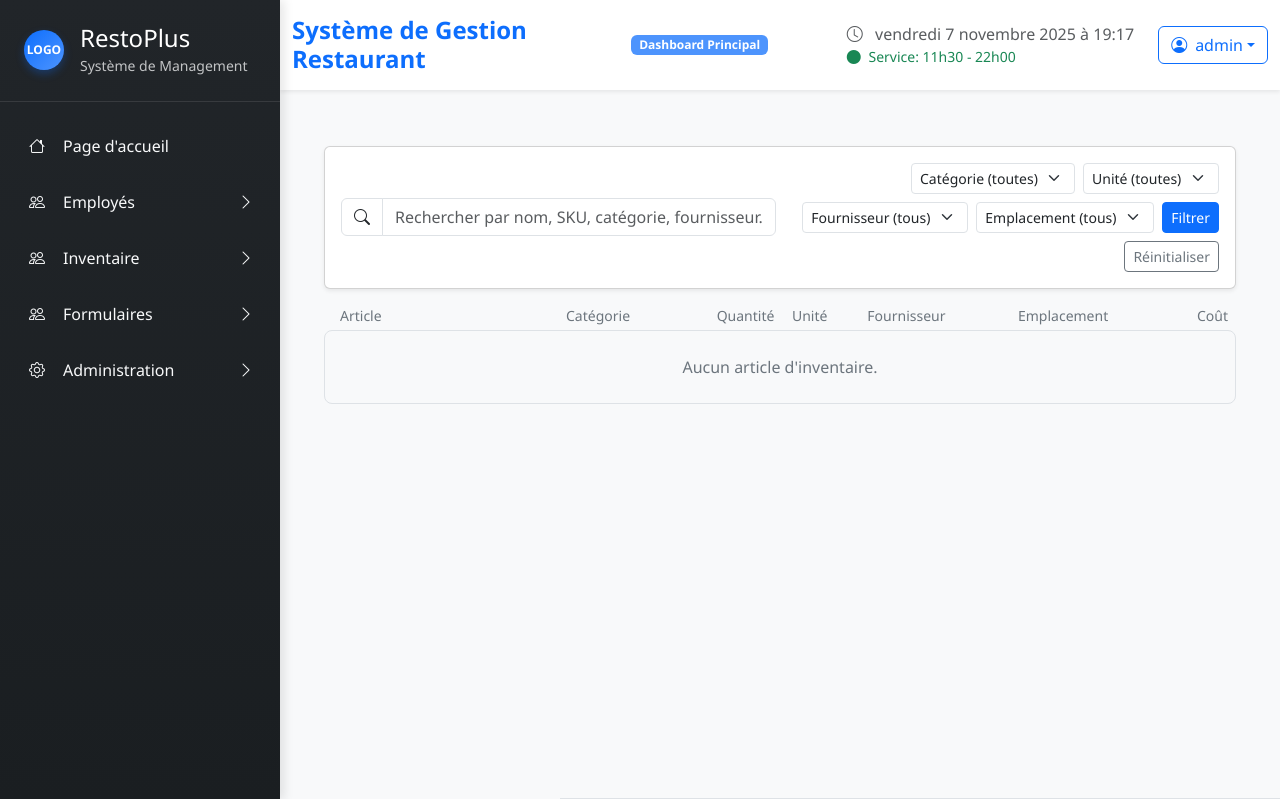
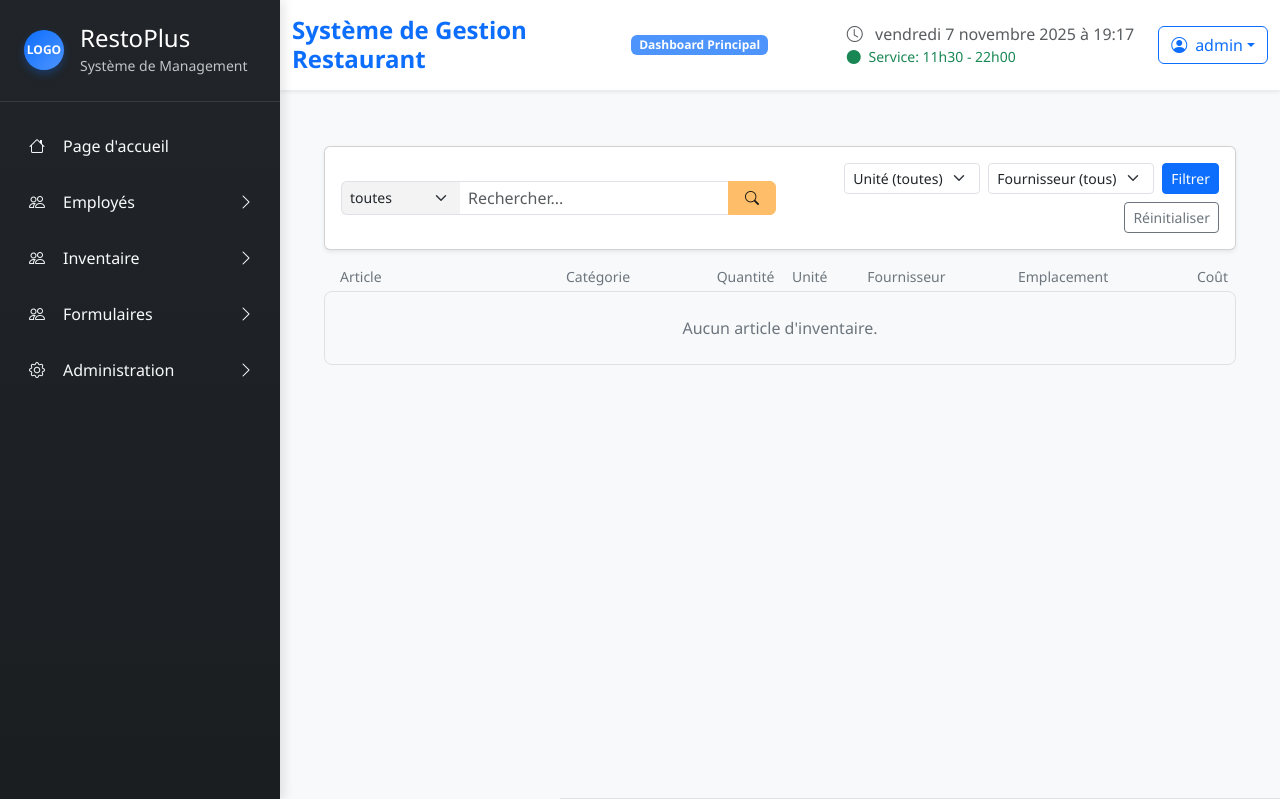
Before and after one commit to DylanNomaou/Approfondissement-Web, a Django app: page /inventory/ in a window 1280 px wide. Shown: the top 799 px of the page. Run offline with Django 5.2, Linux system fonts and the light colour scheme; a user stored in the database is signed in; data that the repository does not hold is empty.

Commit message:
ajustement de la barre de recherche pour le style et les filtres.

```diff
--- a/ApprofondissementWeb/restoplus/forms.py
+++ b/ApprofondissementWeb/restoplus/forms.py
@@ -556,21 +556,24 @@ class WorkShiftForm(forms.ModelForm):
 
 class InventoryFilterForm(forms.Form):
     """Formulaire de filtres pour l'inventaire (validation/clean centralisés)."""
+
+    category = forms.ChoiceField(
+        required=False,
+        label="",
+        choices=[("", "Toutes")],
+        widget=forms.Select(attrs={
+            "class": "form-select form-select-sm border-end-0 rounded-0 rounded-start",
+            "style": "max-width: 120px; background-color: #f3f3f3; font-size: 0.875rem;",
+        }),
+    )
+
     recherche = forms.CharField(
         required=False,
         label="",
         widget=forms.TextInput(attrs={
-            "class": "form-control",
-            "placeholder": "Rechercher par nom, SKU, catégorie, fournisseur...",
-        }),
-    )
-
-    category = forms.ChoiceField(
-        required=False,
-        label="",
-        choices=[("", "Catégorie (toutes)")],
-        widget=forms.Select(attrs={
-            "class": "form-select form-select-sm w-auto",
+            "class": "form-control form-control-sm border-start-0 border-end-0",
+            "placeholder": "Rechercher...",
+            "style": "box-shadow: none; font-size: 1rem;",
         }),
     )
 
@@ -608,7 +611,7 @@ class InventoryFilterForm(forms.Form):
         super().__init__(*args, **kwargs)
 
         # Catégories
-        category_choices = [("", "Catégorie (toutes)")]
+        category_choices = [("", "toutes")]
         for c in categories:
             category_choices.append((c, c))
         self.fields["category"].choices = category_choices
--- a/ApprofondissementWeb/restoplus/models.py
+++ b/ApprofondissementWeb/restoplus/models.py
@@ -140,7 +140,6 @@ class Inventory(models.Model):
 
     quantity = models.DecimalField(max_digits=10, decimal_places=2, default=0, verbose_name="Quantité")
     unit = models.CharField(max_length=10, choices=UNIT_CHOICES, default="pcs", verbose_name="Unité")
-    location = models.CharField(max_length=100, blank=True, verbose_name="Emplacement")
     supplier = models.CharField(max_length=200, blank=True, verbose_name="Fournisseur")
     cost_price = models.DecimalField(max_digits=10, decimal_places=2, default=0, verbose_name="Prix coûtant")
 
--- a/ApprofondissementWeb/restoplus/templates/restoplus/inventory_management.html
+++ b/ApprofondissementWeb/restoplus/templates/restoplus/inventory_management.html
@@ -21,17 +21,18 @@
         <div class="card-body">
             <div class="row g-2 align-items-center">
                 <div class="col-12 col-lg-6">
-                    <div class="input-group">
-                        <span class="input-group-text bg-white"><i class="bi bi-search"></i></span>
+                    <div class="input-group input-group-sm">
+                        {{ form.category }}
                         {{ form.recherche }}
+                        <button type="submit" class="btn rounded-end px-3" aria-label="Rechercher" style="background-color: #febd69; border-color: #febd69; color: #111;">
+                            <i class="bi bi-search"></i>
+                        </button>
                     </div>
                 </div>
                 <div class="col-12 col-lg-6">
                     <div class="d-flex gap-2 justify-content-lg-end flex-wrap">
-                        {{ form.category }}
                         {{ form.unit }}
                         {{ form.supplier }}
-                        {{ form.location }}
                         <button type="submit" class="btn btn-sm btn-primary">Filtrer</button>
                         <a href="{% url 'inventory_management' %}"
                             class="btn btn-sm btn-outline-secondary">Réinitialiser</a>
--- a/ApprofondissementWeb/restoplus/views.py
+++ b/ApprofondissementWeb/restoplus/views.py
@@ -319,15 +319,13 @@ def apply_inventory_filters(qs, data):
     category = data.get('category') or ''
     unit = data.get('unit') or ''
     supplier = data.get('supplier') or ''
-    location = data.get('location') or ''
 
     if q:
         qs = qs.filter(
             Q(name__icontains=q) |
             Q(sku__icontains=q) |
             Q(category__icontains=q) |
-            Q(supplier__icontains=q) |
-            Q(location__icontains=q)
+            Q(supplier__icontains=q)
         )
     if category:
         qs = qs.filter(category=category)
@@ -335,8 +333,6 @@ def apply_inventory_filters(qs, data):
         qs = qs.filter(unit=unit)
     if supplier:
         qs = qs.filter(supplier=supplier)
-    if location:
-        qs = qs.filter(location=location)
     return qs
 
 def get_inventory_filter_options():
@@ -349,15 +345,10 @@ def get_inventory_filter_options():
         Inventory.objects.exclude(supplier__isnull=True).exclude(supplier='')
         .values_list('supplier', flat=True).order_by('supplier').distinct()
     )
-    locations = list(
-        Inventory.objects.exclude(location__isnull=True).exclude(location='')
-        .values_list('location', flat=True).order_by('location').distinct()
-    )
     unit_choices = list(Inventory._meta.get_field('unit').choices or [])
     return {
         'categories': categories,
         'suppliers': suppliers,
-        'locations': locations,
         'unit_choices': unit_choices,
     }
 
@@ -370,7 +361,6 @@ def inventory_management(request):
         request.GET or None,
         categories=opts['categories'],
         suppliers=opts['suppliers'],
-        locations=opts['locations'],
         unit_choices=opts['unit_choices'],
     )
     qs = Inventory.objects.all()
```
